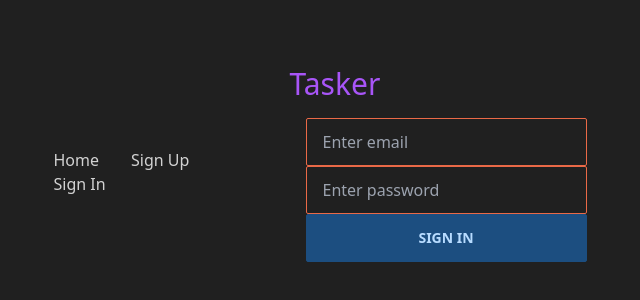
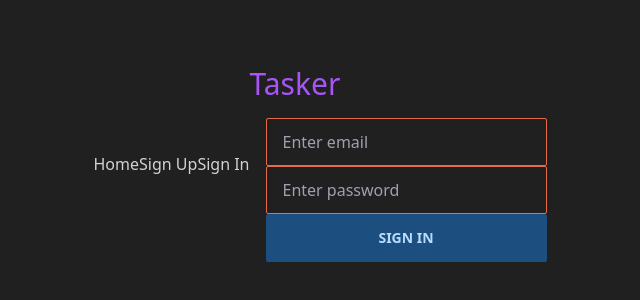
Before and after one commit to serge-svg/ironhack-labs-final-project, a Vue app: page /sign-in in a window 1280 px wide. Shown: the part 236-536 px from the top of the page, without its empty margins (328-968 px from the left). Built offline with nearby package versions, Linux system fonts and the light colour scheme.

Commit message:
Show username when logged done

```diff
--- a/src/App.vue
+++ b/src/App.vue
@@ -27,58 +27,3 @@ function signOut() {
   authStore.signOut();
 }
 </script>
-
-<style scoped>
-header {
-  line-height: 1.5;
-  max-height: 100vh;
-}
-
-nav {
-  width: 100%;
-  font-size: 12px;
-  text-align: center;
-  margin-top: 2rem;
-}
-
-nav a.router-link-exact-active {
-  color: var(--color-text);
-}
-
-nav a.router-link-exact-active:hover {
-  background-color: transparent;
-}
-
-nav a {
-  display: inline-block;
-  padding: 0 1rem;
-  border-left: 1px solid var(--color-border);
-}
-
-nav a:first-of-type {
-  border: 0;
-}
-
-@media (min-width: 1024px) {
-  header {
-    display: flex;
-    place-items: center;
-    padding-right: calc(var(--section-gap) / 2);
-  }
-
-  header .wrapper {
-    display: flex;
-    place-items: flex-start;
-    flex-wrap: wrap;
-  }
-
-  nav {
-    text-align: left;
-    margin-left: -1rem;
-    font-size: 1rem;
-
-    padding: 1rem 0;
-    margin-top: 1rem;
-  }
-}
-</style>
--- a/src/assets/main.css
+++ b/src/assets/main.css
@@ -1,6 +1 @@
 @import './style.css';
-
-#app {
-  max-width: 1280px;
-  margin: 0 auto;
-}
--- a/src/views/HomeView.vue
+++ b/src/views/HomeView.vue
@@ -1,7 +1,14 @@
-<script setup></script>
-
 <template>
   <div>
-    <h2>Home</h2>
-  </div>
+  <h2>Task Manager</h2>
+</div>
+<div>
+  <h4>Welcome</h4>
+  <h5> {{ authStore.currentUser.email }}</h5>
+</div>
 </template>
+
+<script setup>
+import useAuthStore from '@/stores/user'
+const authStore = useAuthStore();
+</script>
```
